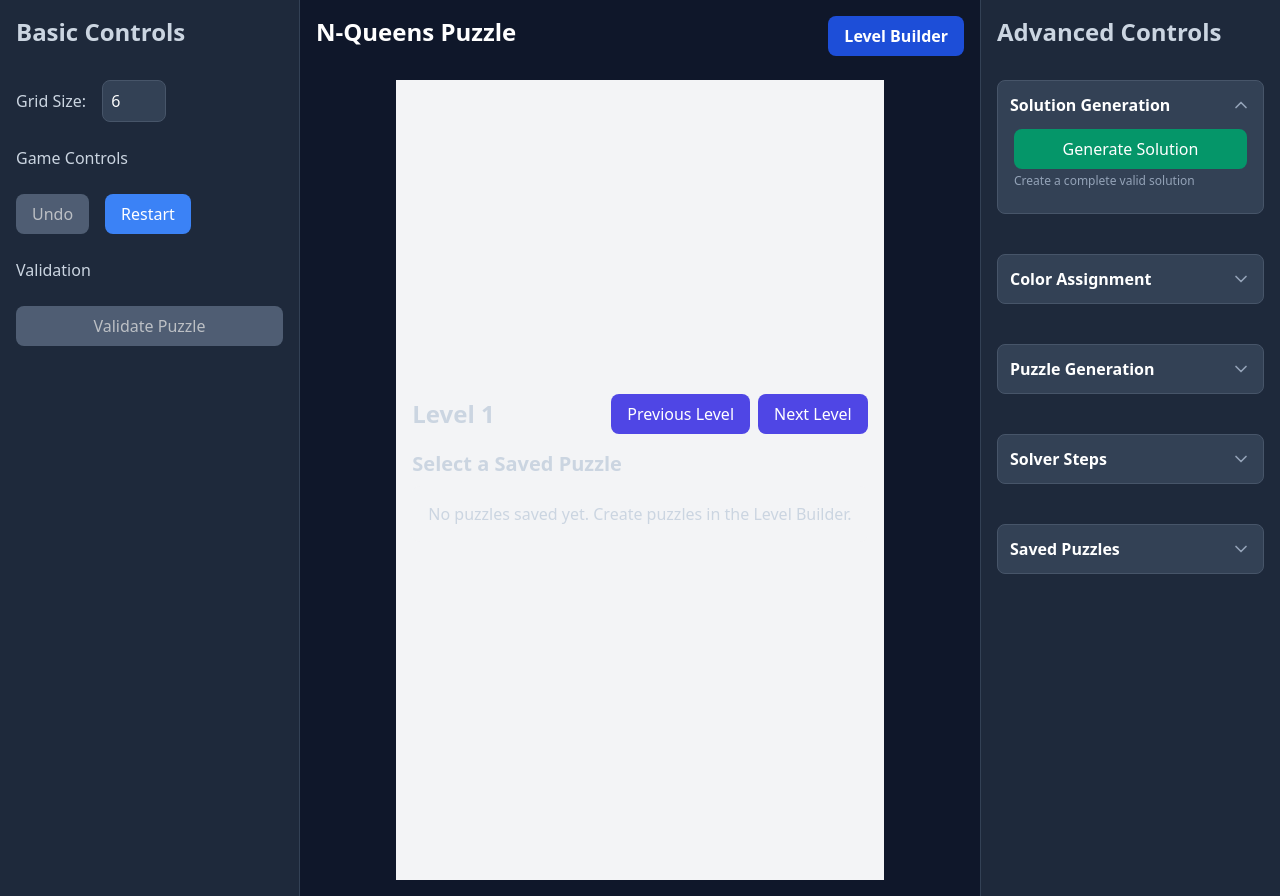
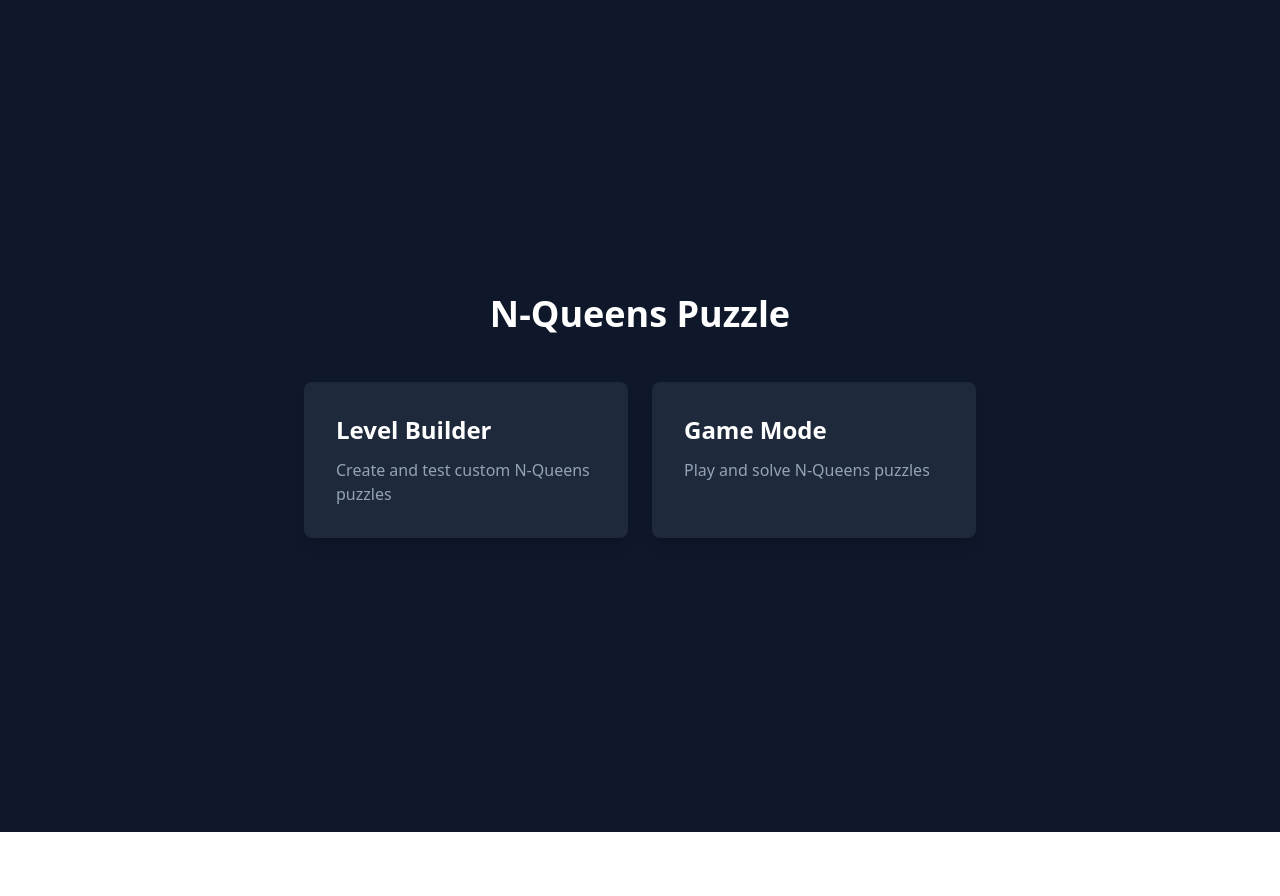
Before and after one commit to Crushford/Cassowary-Games, a Vue app: page / in a window 1280 px wide. After the commit the page ends 832 px from the top, so only its background shows below. Built offline with nearby package versions, Linux system fonts and the light colour scheme.

Commit message:
Fix router

```diff
--- a/src/App.vue
+++ b/src/App.vue
@@ -1,45 +1,24 @@
 <template>
   <div class="min-h-screen bg-slate-900 text-slate-300">
-    <div class="grid grid-cols-1 lg:grid-cols-[300px_1fr_300px] min-h-screen overflow-y-auto">
-      <!-- Basic Controls Sidebar -->
-      <aside class="p-4 bg-slate-800 border-r border-slate-700 overflow-y-auto">
-        <BasicControls v-if="route.path === '/'" />
+    <!-- Header with Back Button (only show when not on home) -->
+    <header v-if="route.path !== '/'" class="p-4 bg-slate-800 border-b border-slate-700">
+      <div class="max-w-7xl mx-auto flex items-center gap-4">
         <router-link
-          v-if="route.path === '/level-builder'"
           to="/"
-          class="inline-block mb-6 px-4 py-2 bg-slate-700 hover:bg-slate-600 rounded-lg text-white font-semibold transition-colors"
+          class="px-4 py-2 bg-slate-700 hover:bg-slate-600 rounded-lg text-white font-semibold transition-colors"
         >
-          Back to Game
+          Back to Menu
         </router-link>
-      </aside>
+        <h1 class="text-2xl font-bold text-white">
+          {{ route.path === '/level-builder' ? 'Level Builder' : 'Game Mode' }}
+        </h1>
+      </div>
+    </header>
 
-      <!-- Main Content Area -->
-      <main class="p-4 bg-slate-900 flex flex-col">
-        <!-- Navigation -->
-        <div class="flex justify-between mb-6">
-          <h1 class="text-2xl font-bold text-white">N-Queens Puzzle</h1>
-          <div class="flex gap-2">
-            <router-link
-              :to="route.path === '/' ? '/level-builder' : '/'"
-              class="px-4 py-2 bg-blue-700 hover:bg-blue-600 rounded-lg text-white font-semibold transition-colors"
-            >
-              {{ route.path === '/' ? 'Level Builder' : 'Play Game' }}
-            </router-link>
-          </div>
-        </div>
-
-        <!-- Game View -->
-        <div class="flex-1 flex items-center justify-center">
-          <router-view />
-        </div>
-      </main>
-
-      <!-- Advanced Controls Sidebar -->
-      <aside class="p-4 bg-slate-800 border-l border-slate-700 overflow-y-auto">
-        <AdvancedControls v-if="route.path === '/'" />
-        <div v-else></div>
-      </aside>
-    </div>
+    <!-- Main Content -->
+    <main class="max-w-7xl mx-auto p-4">
+      <router-view />
+    </main>
   </div>
 </template>
 
@@ -47,8 +26,6 @@
 import { onMounted } from 'vue';
 import { useRoute } from 'vue-router';
 import { useGameStore } from './stores/gameStore';
-import BasicControls from './components/BasicControls.vue';
-import AdvancedControls from './components/AdvancedControls.vue';
 
 const route = useRoute();
 const gameStore = useGameStore();
--- a/src/router/index.ts
+++ b/src/router/index.ts
@@ -7,13 +7,18 @@ const router = createRouter({
   routes: [
     {
       path: '/',
+      name: 'home',
+      component: () => import('../views/Home.vue'),
+    },
+    {
+      path: '/level-builder',
+      name: 'level-builder',
+      component: LevelBuilder,
+    },
+    {
+      path: '/game',
       name: 'game',
       component: GameMode,
-    },
-    {
-      path: '/builder',
-      name: 'builder',
-      component: LevelBuilder,
     },
   ],
 });
--- /dev/null
+++ b/src/views/Home.vue
@@ -0,0 +1,29 @@
+<template>
+  <div class="flex flex-col items-center justify-center min-h-screen">
+    <h1 class="text-4xl font-bold text-white mb-12">N-Queens Puzzle</h1>
+
+    <div class="grid grid-cols-1 md:grid-cols-2 gap-6 w-full max-w-2xl">
+      <!-- Level Builder Option -->
+      <router-link
+        to="/level-builder"
+        class="p-8 bg-slate-800 rounded-lg shadow-lg hover:bg-slate-700 transition-colors group"
+      >
+        <h2 class="text-2xl font-semibold text-white mb-3">Level Builder</h2>
+        <p class="text-slate-400">Create and test custom N-Queens puzzles</p>
+      </router-link>
+
+      <!-- Game Mode Option -->
+      <router-link
+        to="/game"
+        class="p-8 bg-slate-800 rounded-lg shadow-lg hover:bg-slate-700 transition-colors group"
+      >
+        <h2 class="text-2xl font-semibold text-white mb-3">Game Mode</h2>
+        <p class="text-slate-400">Play and solve N-Queens puzzles</p>
+      </router-link>
+    </div>
+  </div>
+</template>
+
+<script setup lang="ts">
+// No setup needed for the home view
+</script>
```
